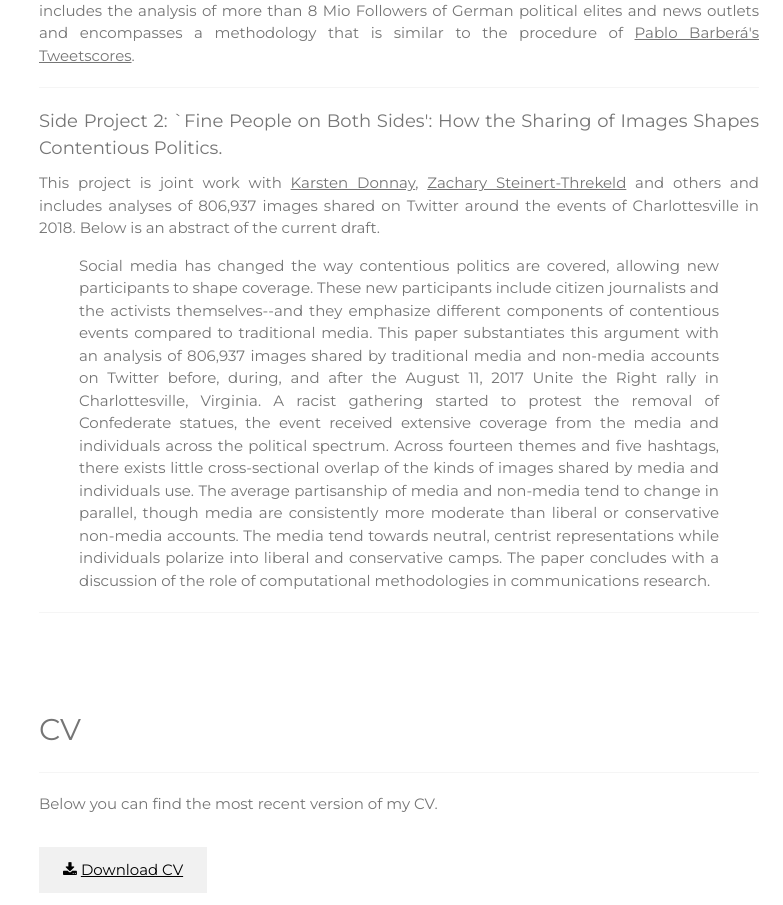
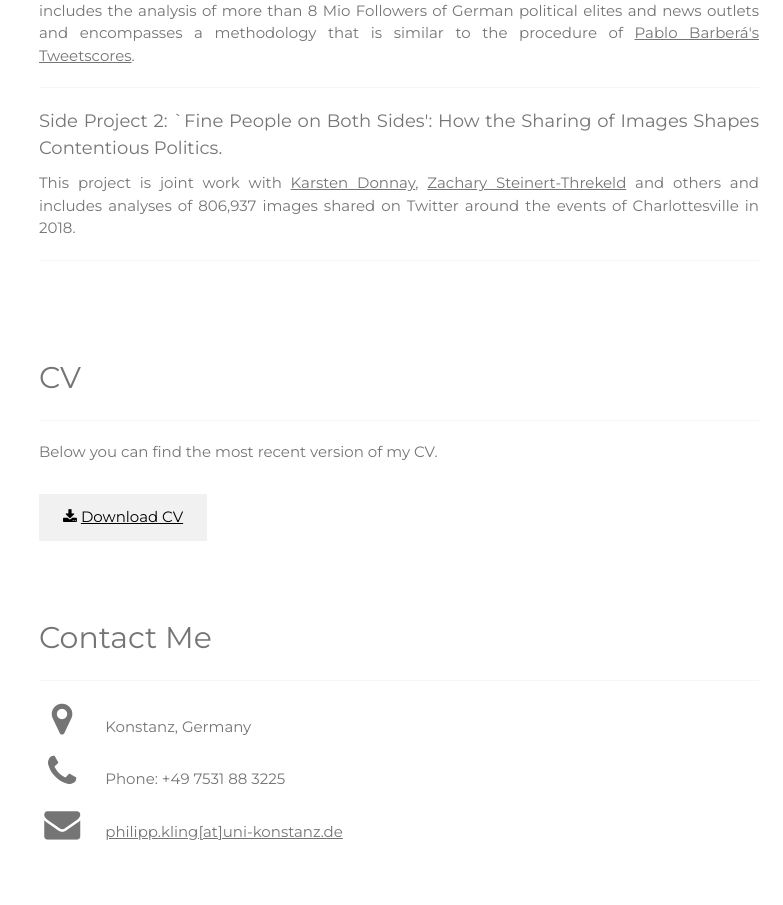
Before and after one commit to bopopescu/personal-website, a Flask app: template templates/home.html in a window 1280 px wide. Shown: the part 2259-3164 px from the top of the page, without its empty margins (497-1280 px from the left). Run offline with Flask 2, Linux system fonts and the light colour scheme; the template is opened without the code that fills it, so the values that code supplies are empty.

Commit message:
Removed the abstract

```diff
--- a/templates/home.html
+++ b/templates/home.html
@@ -89,10 +89,7 @@ body, h1,h2,h3,h4,h5,h6 {font-family: "Montserrat", sans-serif}
     <p>In a joint project with <a href="https://www.sowi.uni-mannheim.de/debus/team/akademische-mitarbeiterinnen-und-mitarbeiter/saeltzer-marius/" target="_blank">Marius Sältzer</a> from the <a href="https://www.uni-mannheim.de/en/" target="_blank">University of Mannheim</a> I am working towards a classifier that enables the classification of German Twitter users' political ideology. The work includes the analysis of more than 8 Mio Followers of German political elites and news outlets and encompasses a methodology that is similar to the procedure of <a href="https://github.com/pablobarbera/twitter_ideology" target="_blank">Pablo Barber&aacute;'s Tweetscores</a>.</p>
     <hr class="w3-opacity">
     <h5>Side Project 2: `Fine People on Both Sides': How the Sharing of Images Shapes Contentious Politics.</h5>
-    This project is joint work with <a href="https://www.karstendonnay.net/" target="_blank">Karsten Donnay</a>, <a href="https://zacharyst.com/" target="_blank">Zachary Steinert-Threkeld</a> and others and includes analyses of 806,937 images shared on Twitter around the events of Charlottesville in 2018. Below is an abstract of the current draft.
-    <blockquote>
-      Social media has changed the way contentious politics are covered, allowing new participants to shape coverage. These new participants include citizen journalists and the activists themselves--and they emphasize different components of contentious events compared to traditional media. This paper substantiates this argument with an analysis of 806,937 images shared by traditional media and non-media accounts on Twitter before, during, and after the August 11, 2017 Unite the Right rally in Charlottesville, Virginia.  A racist gathering started to protest the removal of Confederate statues, the event received extensive coverage from the media and individuals across the political spectrum. Across fourteen themes and five hashtags, there exists little cross-sectional overlap of the kinds of images shared by media and individuals use.  The average partisanship of media and non-media tend to change in parallel, though media are consistently more moderate than liberal or conservative non-media accounts.  The media tend towards neutral, centrist representations while individuals polarize into liberal and conservative camps.  The paper concludes with a discussion of the role of computational methodologies in communications research.
-    </blockquote>
+    This project is joint work with <a href="https://www.karstendonnay.net/" target="_blank">Karsten Donnay</a>, <a href="https://zacharyst.com/" target="_blank">Zachary Steinert-Threkeld</a> and others and includes analyses of 806,937 images shared on Twitter around the events of Charlottesville in 2018.
     <hr class="w3-opacity">
   </div>
 
--- a/templates/mobile/home.html
+++ b/templates/mobile/home.html
@@ -89,10 +89,7 @@ body, h1,h2,h3,h4,h5,h6 {font-family: "Montserrat", sans-serif}
     <p>In a joint project with <a href="https://www.sowi.uni-mannheim.de/debus/team/akademische-mitarbeiterinnen-und-mitarbeiter/saeltzer-marius/" target="_blank">Marius Sältzer</a> from the <a href="https://www.uni-mannheim.de/en/" target="_blank">University of Mannheim</a> I am working towards a classifier that enables the classification of German Twitter users' political ideology. The work includes the analysis of more than 8 Mio Followers of German political elites and news outlets and encompasses a methodology that is similar to the procedure of <a href="https://github.com/pablobarbera/twitter_ideology" target="_blank">Pablo Barber&aacute;'s Tweetscores</a>.</p>
     <hr class="w3-opacity">
     <h5>Side Project 2: `Fine People on Both Sides': How the Sharing of Images Shapes Contentious Politics.</h5>
-    This project is joint work with <a href="https://www.karstendonnay.net/" target="_blank">Karsten Donnay</a>, <a href="https://zacharyst.com/" target="_blank">Zachary Steinert-Threkeld</a> and others and includes analyses of 806,937 images shared on Twitter around the events of Charlottesville in 2018. Below is an abstract of the current draft.
-    <blockquote>
-      Social media has changed the way contentious politics are covered, allowing new participants to shape coverage. These new participants include citizen journalists and the activists themselves--and they emphasize different components of contentious events compared to traditional media. This paper substantiates this argument with an analysis of 806,937 images shared by traditional media and non-media accounts on Twitter before, during, and after the August 11, 2017 Unite the Right rally in Charlottesville, Virginia.  A racist gathering started to protest the removal of Confederate statues, the event received extensive coverage from the media and individuals across the political spectrum. Across fourteen themes and five hashtags, there exists little cross-sectional overlap of the kinds of images shared by media and individuals use.  The average partisanship of media and non-media tend to change in parallel, though media are consistently more moderate than liberal or conservative non-media accounts.  The media tend towards neutral, centrist representations while individuals polarize into liberal and conservative camps.  The paper concludes with a discussion of the role of computational methodologies in communications research.
-    </blockquote>
+    This project is joint work with <a href="https://www.karstendonnay.net/" target="_blank">Karsten Donnay</a>, <a href="https://zacharyst.com/" target="_blank">Zachary Steinert-Threkeld</a> and others and includes analyses of 806,937 images shared on Twitter around the events of Charlottesville in 2018.
     <hr class="w3-opacity">
   </div>
 
```
